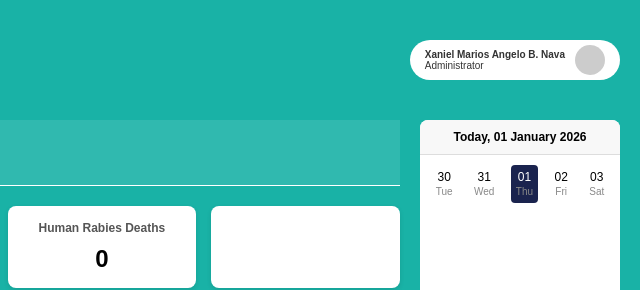
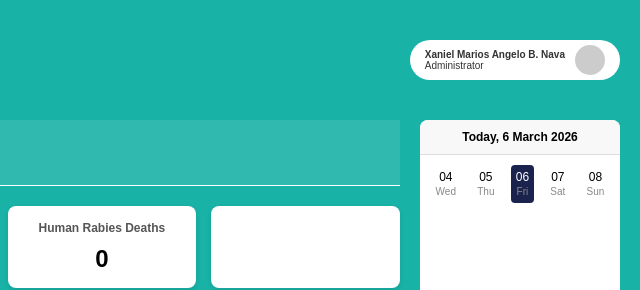
Before and after one commit to XanielNava/Thesis---CRIS, a plain HTML site: page PVO Dashboard.html in a window 1280 px wide. Shown: the top 290 px of the page, 640-1280 px from the left. Drawn offline with Linux system fonts and the light colour scheme.

Commit message:
Added real-time calendar

```diff
--- a/CRIS Login.js
+++ b/CRIS Login.js
@@ -1,12 +1,38 @@
 // JavaScript for Burger
-function openMenu() {
-    document.getElementById("sidebar").classList.add("active");
-    document.getElementById("overlay").classList.add("active");
+function updateCalendar() {
+
+    const header = document.getElementById("calendarHeader");
+    const daysContainer = document.getElementById("calendarDays");
+
+    const today = new Date();
+
+    const options = { day: 'numeric', month: 'long', year: 'numeric' };
+    header.innerText = "Today, " + today.toLocaleDateString('en-GB', options);
+
+    const weekdays = ["Sun","Mon","Tue","Wed","Thu","Fri","Sat"];
+
+    daysContainer.innerHTML = "";
+
+    for (let i = -2; i <= 2; i++) {
+
+        const date = new Date();
+        date.setDate(today.getDate() + i);
+
+        const dayNumber = date.getDate();
+        const weekday = weekdays[date.getDay()];
+
+        const dayDiv = document.createElement("div");
+        dayDiv.classList.add("day");
+
+        if (i === 0) {
+            dayDiv.classList.add("active");
+        }
+
+        dayDiv.innerHTML = `${String(dayNumber).padStart(2,'0')}<br><span>${weekday}</span>`;
+
+        daysContainer.appendChild(dayDiv);
+    }
+
 }
 
-function closeMenu() {
-    document.getElementById("sidebar").classList.remove("active");
-    document.getElementById("overlay").classList.remove("active");
-}
-
-// JavaScript for Calendar
+updateCalendar();
--- a/PVO Dashboard.html
+++ b/PVO Dashboard.html
@@ -75,19 +75,14 @@
 
                 <aside class="right-column">
                     <div class="calendar-card">
-                        <div class="calendar-header">Today, 01 January 2026</div>
-                        <div class="calendar-days">
-                            <div class="day">30<br><span>Tue</span></div>
-                            <div class="day">31<br><span>Wed</span></div>
-                            <div class="day active">01<br><span>Thu</span></div>
-                            <div class="day">02<br><span>Fri</span></div>
-                            <div class="day">03<br><span>Sat</span></div>
-                        </div>
+                        <div class="calendar-header" id="calendarHeader"></div>
+                        <div class="calendar-days" id="calendarDays"></div>
                         <div class="calendar-body"></div>
                     </div>
                 </aside>
             </div>
         </main>
     </div>
+    <script src="CRIS Login.js"></script>
 </body>
 </html>
```
